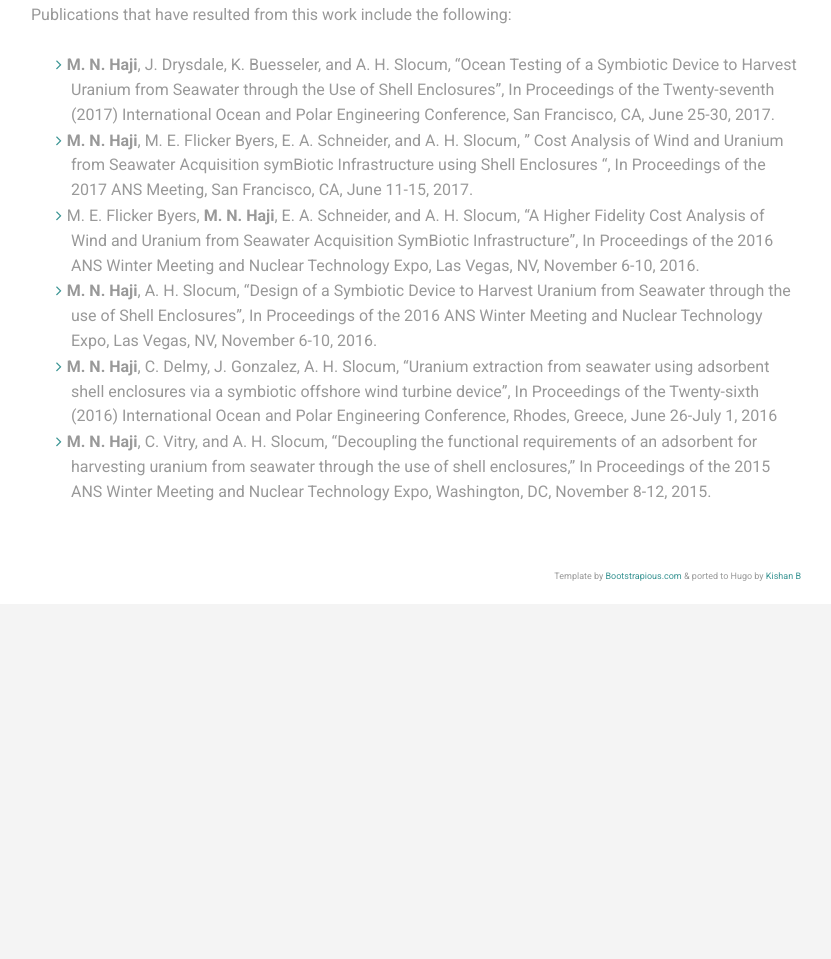
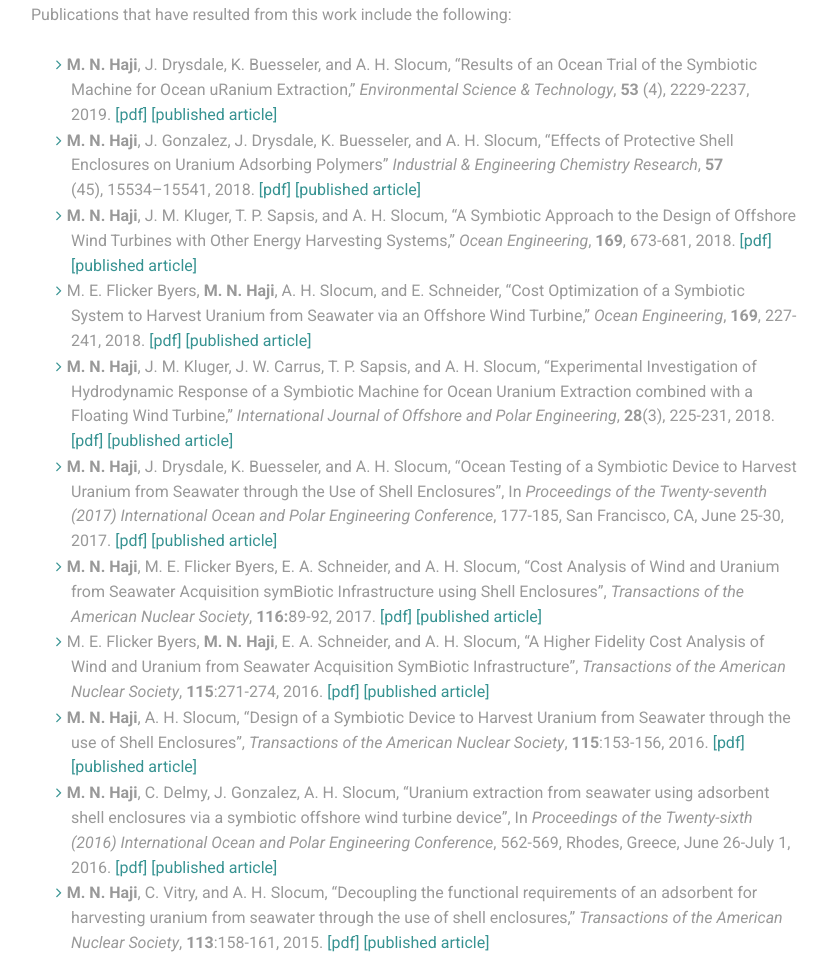
Before and after one commit to maha-haji/maha-haji.github.io, a plain HTML site: page project/seawater-uranium/index.html in a window 1280 px wide. Shown: the part 2718-3677 px from the top of the page, without its empty margins (344-1175 px from the left). Before the commit the page ends 3322 px from the top, so only its background shows below. Drawn offline with Linux system fonts and the light colour scheme; a web font is replaced by a local one.

Commit message:
update seawater uranium page with all publications

```diff
--- a/project/seawater-uranium/index.html
+++ b/project/seawater-uranium/index.html
@@ -146,12 +146,17 @@ Here&rsquo;s a video of the 1/10th scale prototype system in action:
 <p>Publications that have resulted from this work include the following:</p>
 
 <ul>
-<li><strong>M. N. Haji</strong>, J. Drysdale, K. Buesseler, and A. H. Slocum, “Ocean Testing of a Symbiotic Device to Harvest Uranium from Seawater through the Use of Shell Enclosures”, In Proceedings of the Twenty-seventh (2017) International Ocean and Polar Engineering Conference, San Francisco, CA, June 25-30, 2017.</li>
-<li><strong>M. N. Haji</strong>, M. E. Flicker Byers, E. A. Schneider, and A. H. Slocum, ” Cost Analysis of Wind and Uranium from Seawater Acquisition symBiotic Infrastructure using Shell Enclosures “, In Proceedings of the 2017 ANS Meeting, San Francisco, CA, June 11-15, 2017.</li>
-<li>M. E. Flicker Byers, <strong>M. N. Haji</strong>, E. A. Schneider, and A. H. Slocum, “A Higher Fidelity Cost Analysis of Wind and Uranium from Seawater Acquisition SymBiotic Infrastructure”, In Proceedings of the 2016 ANS Winter Meeting and Nuclear Technology Expo, Las Vegas, NV, November 6-10, 2016.</li>
-<li><strong>M. N. Haji</strong>, A. H. Slocum, “Design of a Symbiotic Device to Harvest Uranium from Seawater through the use of Shell Enclosures”, In Proceedings of the 2016 ANS Winter Meeting and Nuclear Technology Expo, Las Vegas, NV, November 6-10, 2016.</li>
-<li><strong>M. N. Haji</strong>, C. Delmy, J. Gonzalez, A. H. Slocum, “Uranium extraction from seawater using adsorbent shell enclosures via a symbiotic offshore wind turbine device”, In Proceedings of the Twenty-sixth (2016) International Ocean and Polar Engineering Conference, Rhodes, Greece, June 26-July 1, 2016</li>
-<li><strong>M. N. Haji</strong>, C. Vitry, and A. H. Slocum, “Decoupling the functional requirements of an adsorbent for harvesting uranium from seawater through the use of shell enclosures,” In Proceedings of the 2015 ANS Winter Meeting and Nuclear Technology Expo, Washington, DC, November 8-12, 2015.</li>
+<li><strong>M. N. Haji</strong>, J. Drysdale, K. Buesseler, and A. H. Slocum, “Results of an Ocean Trial of the Symbiotic Machine for Ocean uRanium Extraction,” <em>Environmental Science &amp; Technology</em>, <strong>53</strong> (4), 2229-2237, 2019. <a href="/pdfs/publications/P6_SMOREOceanTest_EST2019.pdf">[pdf]</a> <a href="https://pubs.acs.org/articlesonrequest/AOR-7UVeVarfK6zRDAy8dNs9">[published article]</a></li>
+<li><strong>M. N. Haji</strong>, J. Gonzalez, J. Drysdale, K. Buesseler, and A. H. Slocum, “Effects of Protective Shell Enclosures on Uranium Adsorbing Polymers” <em>Industrial &amp; Engineering Chemistry Research</em>, <strong>57</strong> (45), 15534–15541, 2018. <a href="/pdfs/publications/P5_ShellFlume_IECR2018.pdf">[pdf]</a> <a href="https://pubs.acs.org/doi/abs/10.1021/acs.iecr.8b03583?journalCode=iecred">[published article]</a></li>
+<li><strong>M. N. Haji</strong>, J. M. Kluger, T. P. Sapsis, and A. H. Slocum, “A Symbiotic Approach to the Design of Offshore Wind Turbines with Other Energy Harvesting Systems,” <em>Ocean Engineering</em>, <strong>169</strong>, 673-681, 2018. <a href="/pdfs/publications/P4_SymbioticDesignOSES_OE2018s.pdf">[pdf]</a> <a href="https://www.sciencedirect.com/science/article/pii/S0029801818312836">[published article]</a></li>
+<li>M. E. Flicker Byers, <strong>M. N. Haji</strong>, A. H. Slocum, and E. Schneider, “Cost Optimization of a Symbiotic System to Harvest Uranium from Seawater via an Offshore Wind Turbine,” <em>Ocean Engineering</em>, <strong>169</strong>, 227-241, 2018. <a href="/pdfs/publications/P3_WUSABICost_OE2018s.pdf">[pdf]</a> <a href="https://www.sciencedirect.com/science/article/pii/S002980181831713X">[published article]</a></li>
+<li><strong>M. N. Haji</strong>, J. M. Kluger, J. W. Carrus, T. P. Sapsis, and A. H. Slocum, “Experimental Investigation of Hydrodynamic Response of a Symbiotic Machine for Ocean Uranium Extraction combined with a Floating Wind Turbine,” <em>International Journal of Offshore and Polar Engineering</em>, <strong>28</strong>(3), 225-231, 2018. <a href="/pdfs/publications/P2_SMOREHydro_IJOPE2018_JC-735s.pdf">[pdf]</a> <a href="https://www.onepetro.org/journal-paper/ISOPE-18-28-3-225">[published article]</a></li>
+<li><strong>M. N. Haji</strong>, J. Drysdale, K. Buesseler, and A. H. Slocum, “Ocean Testing of a Symbiotic Device to Harvest Uranium from Seawater through the Use of Shell Enclosures”, In <em>Proceedings of the Twenty-seventh (2017) International Ocean and Polar Engineering Conference</em>, 177-185, San Francisco, CA, June 25-30, 2017. <a href="/pdfs/publications/C10_OceanTestDesign_ISOPE2017.pdf">[pdf]</a> <a href="https://www.onepetro.org/conference-paper/ISOPE-I-17-356">[published article]</a></li>
+<li><strong>M. N. Haji</strong>, M. E. Flicker Byers, E. A. Schneider, and A. H. Slocum, “Cost Analysis of Wind and Uranium from Seawater Acquisition symBiotic Infrastructure using Shell Enclosures”, <em>Transactions of the American Nuclear Society</em>, <strong>116:</strong>89-92, 2017. <a href="/pdfs/publications/C9_WUSABIKooshCost_ANS2017.pdf">[pdf]</a> <a href="http://epubs.ans.org/?a=40528">[published article]</a></li>
+<li>M. E. Flicker Byers, <strong>M. N. Haji</strong>, E. A. Schneider, and A. H. Slocum, “A Higher Fidelity Cost Analysis of Wind and Uranium from Seawater Acquisition SymBiotic Infrastructure”, <em>Transactions of the American Nuclear Society</em>, <strong>115</strong>:271-274, 2016. <a href="/pdfs/publications/C5_WUSABICost_ANS2016.pdf">[pdf]</a> <a href="http://epubs.ans.org/?a=39138">[published article]</a></li>
+<li><strong>M. N. Haji</strong>, A. H. Slocum, &ldquo;Design of a Symbiotic Device to Harvest Uranium from Seawater through the use of Shell Enclosures&rdquo;, <em>Transactions of the American Nuclear Society</em>, <strong>115</strong>:153-156, 2016. <a href="/pdfs/publications/C4_RollerDesign_ANS2016.pdf">[pdf]</a> <a href="http://epubs.ans.org/?a=39097">[published article]</a></li>
+<li><strong>M. N. Haji</strong>, C. Delmy, J. Gonzalez, A. H. Slocum, “Uranium extraction from seawater using adsorbent shell enclosures via a symbiotic offshore wind turbine device”, In <em>Proceedings of the Twenty-sixth (2016) International Ocean and Polar Engineering Conference</em>, 562-569, Rhodes, Greece, June 26-July 1, 2016. <a href="/pdfs/publications/C3_ShellSystemDesigns_ISOPE2016s.pdf">[pdf]</a> <a href="https://www.onepetro.org/conference-paper/ISOPE-I-16-470">[published article]</a></li>
+<li><strong>M. N. Haji</strong>, C. Vitry, and A. H. Slocum, “Decoupling the functional requirements of an adsorbent for harvesting uranium from seawater through the use of shell enclosures,” <em>Transactions of the American Nuclear Society</em>, <strong>113</strong>:158-161, 2015. <a href="/pdfs/publications/C2_Shell_ANS2015s.pdf">[pdf]</a> <a href="http://epubs.ans.org/?a=37763">[published article]</a></li>
 </ul>
 
          <div style="text-align:right; font-size:xx-small; color:#999999">
```
